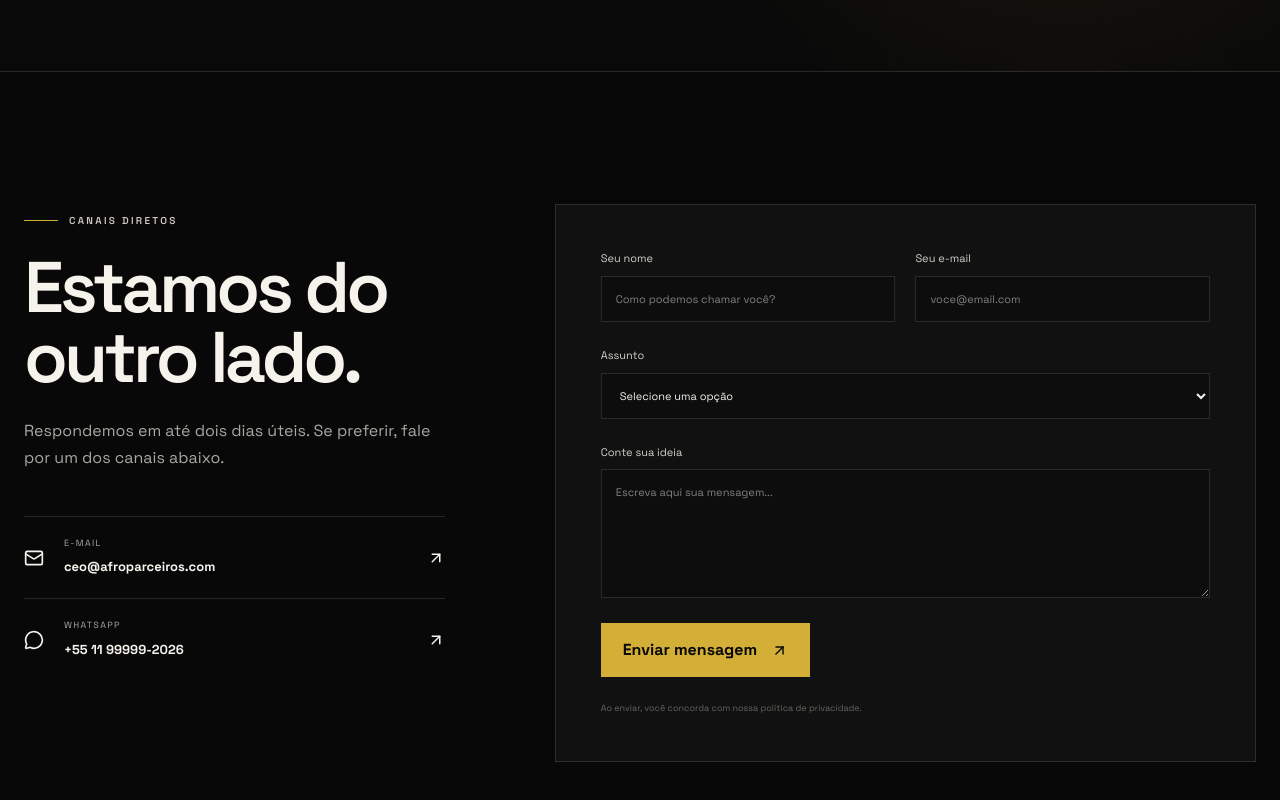
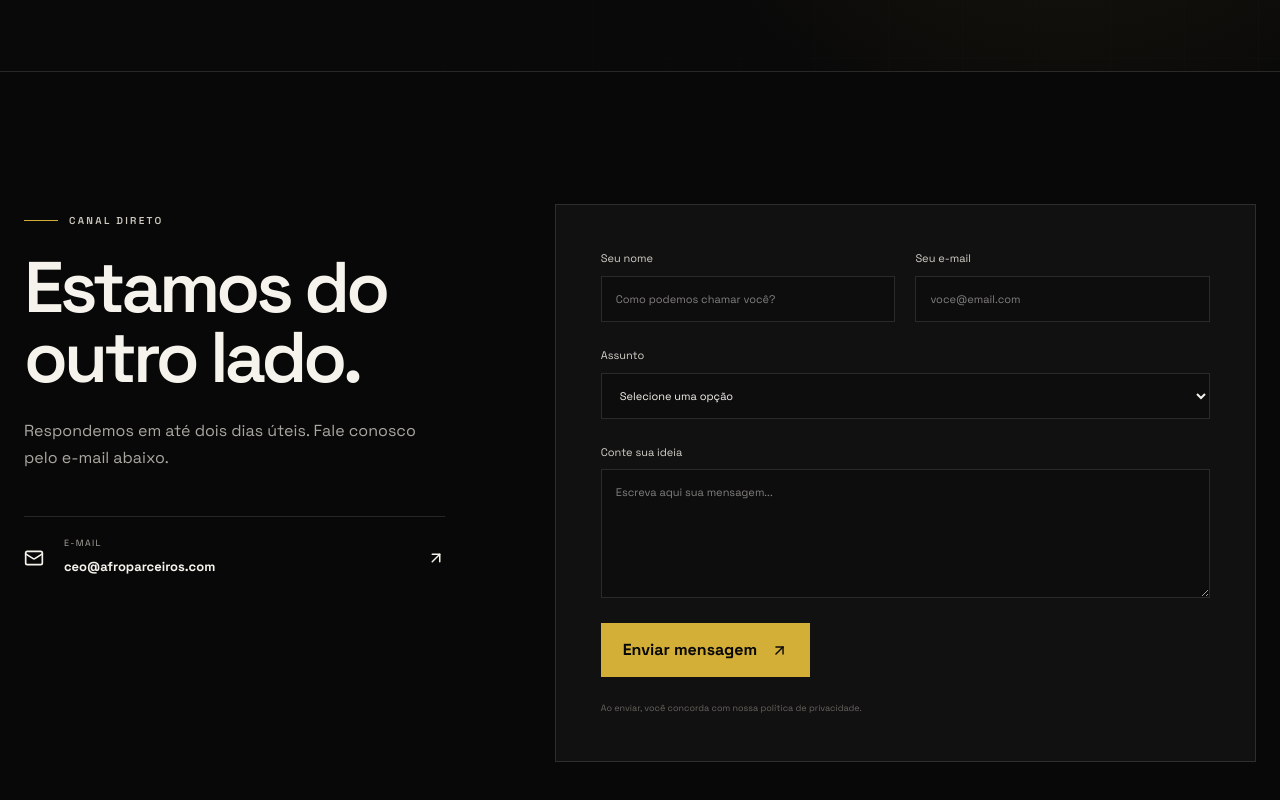
Before and after one commit to AllanXarope77/hubafroparceiros, a Next.js app: page /contato in a window 1280 px wide. Shown: the part 608-1408 px from the top of the page. Built offline with nearby package versions, Linux system fonts and the light colour scheme.

Commit message:
Remove WhatsApp from contact page

```diff
--- a/app/contato/page.tsx
+++ b/app/contato/page.tsx
@@ -1,5 +1,5 @@
 import type { Metadata } from "next";
-import { ArrowUpRight, Mail, MessageCircle } from "lucide-react";
+import { ArrowUpRight, Mail } from "lucide-react";
 import { SiteShell } from "@/components/layout/site-shell";
 import { PageHero } from "@/components/shared/ui";
 import { Reveal } from "@/components/shared/reveal";
@@ -11,9 +11,8 @@ export default function ContatoPage() {
     <SiteShell>
       <PageHero index="06" eyebrow="Vamos conversar" title={<>Toda parceria começa<br /><span className="gold-text">com um encontro.</span></>} copy="Conte sua ideia, convide o Hub para seu evento ou descubra como podemos construir algo relevante juntos." />
       <section className="section contact-section"><div className="container contact-grid">
-        <Reveal className="contact-info"><span className="eyebrow"><i />Canais diretos</span><h2>Estamos do outro lado.</h2><p>Respondemos em até dois dias úteis. Se preferir, fale por um dos canais abaixo.</p>
+        <Reveal className="contact-info"><span className="eyebrow"><i />Canal direto</span><h2>Estamos do outro lado.</h2><p>Respondemos em até dois dias úteis. Fale conosco pelo e-mail abaixo.</p>
           <a href="mailto:ceo@afroparceiros.com"><Mail size={20} /><div><small>E-mail</small><strong>ceo@afroparceiros.com</strong></div><ArrowUpRight size={18} /></a>
-          <a href="#"><MessageCircle size={20} /><div><small>WhatsApp</small><strong>+55 11 99999-2026</strong></div><ArrowUpRight size={18} /></a>
         </Reveal>
         <Reveal className="contact-form-wrap" delay={.1}><form className="contact-form"><div className="field-row"><label>Seu nome<input type="text" placeholder="Como podemos chamar você?" /></label><label>Seu e-mail<input type="email" placeholder="voce@email.com" /></label></div><label>Assunto<select defaultValue=""><option value="" disabled>Selecione uma opção</option><option>Palestras</option><option>Parcerias</option><option>Imprensa</option><option>Clube do Livro</option><option>Outro</option></select></label><label>Conte sua ideia<textarea rows={6} placeholder="Escreva aqui sua mensagem..." /></label><button type="submit">Enviar mensagem <ArrowUpRight size={17} /></button><small>Ao enviar, você concorda com nossa política de privacidade.</small></form></Reveal>
       </div></section>
```
